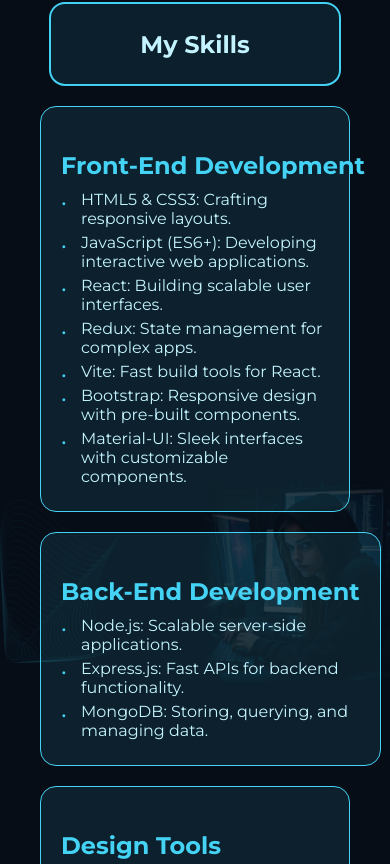
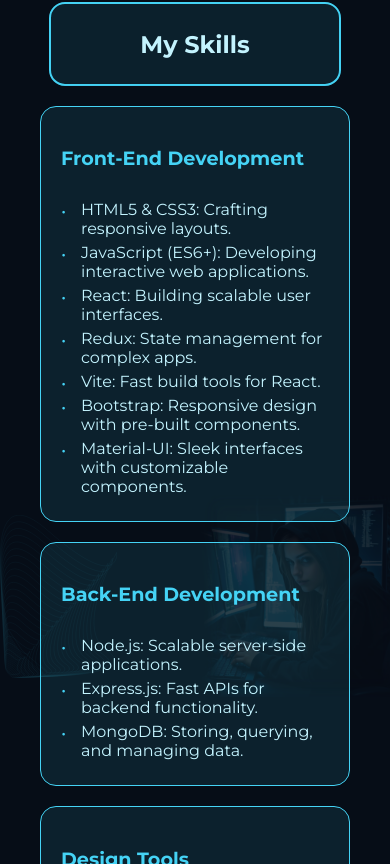
Before and after one commit to ElmiraHR/My-Portfolio, a React (Create React App) app: page / in a window 390 px wide. Shown: the part 1220-2084 px from the top of the page. Built offline with nearby package versions, Linux system fonts and the light colour scheme.

Commit message:
sticks title correctur

```diff
--- a/src/components/skillSticks/SkillStick.module.css
+++ b/src/components/skillSticks/SkillStick.module.css
@@ -42,7 +42,7 @@
   font-size: 1.5rem;
   font-weight: bold;
   color: #45d3f5;
-  margin-bottom: 10px;
+  margin-bottom: 20px;
   text-wrap: nowrap;
 }
 
@@ -66,11 +66,15 @@
   position: absolute;
   left: 0;
   color: #45d3f5;
-  font-size: 1.2rem;
+  font-size: 1.1rem;
 }
 @media (max-width: 992px){
   .skillStick {
     min-width: 80%;
     margin: 0 auto;
   }
+  .title{
+   font-size: 1.2rem;
+   padding-bottom: 10px;
+  }
 }
```
